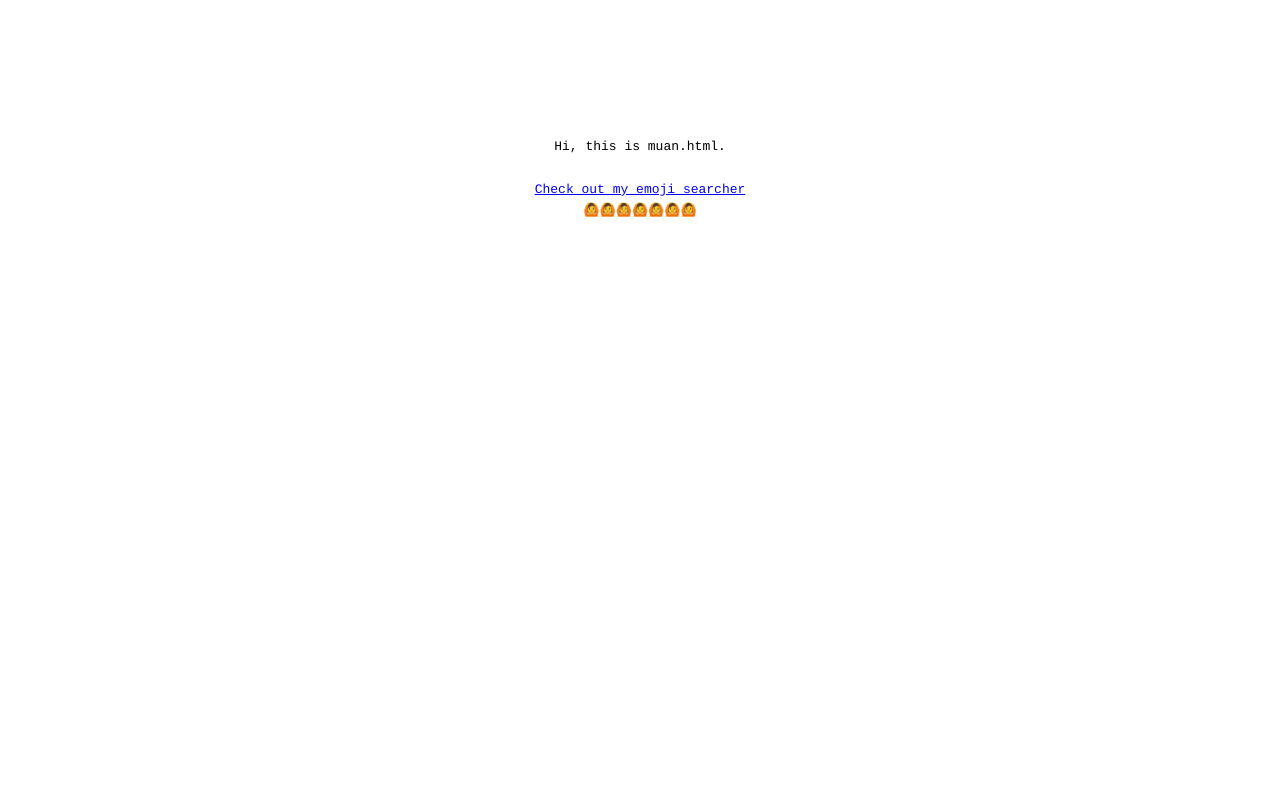
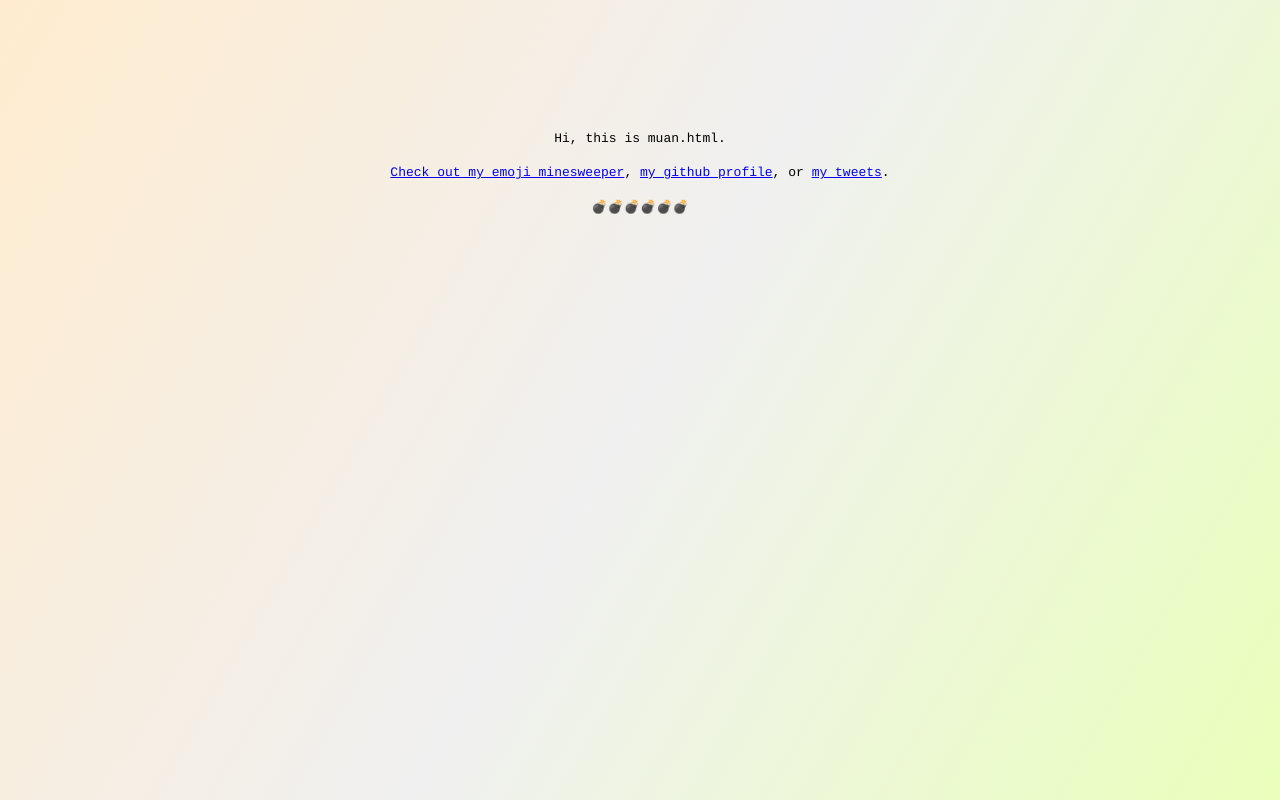
Before and after one commit to muan/hello-world, a plain HTML site: page muan.html in a window 1280 px wide. Drawn offline with Linux system fonts and the light colour scheme.

Commit message:
Add fun stuff to muan.html

```diff
--- a/muan.html
+++ b/muan.html
@@ -9,13 +9,33 @@
         text-align: center;
         font-size: 13px;
         line-height: 1.65em;
+        margin: 0;
+        background-image: linear-gradient(45deg, #f3ffd9, #ffe4e4, #fffce6);
+      }
+
+      body:before {
+        background-image: linear-gradient(300deg, #e9ffba, #f0f0f0, #ffeccf);
+        animation: you infinite alternate 1s;
+        content: '';
+        display: block;
+        position: absolute;
+        top: 0;
+        left: 0;
+        bottom: 0;
+        right: 0;
+        z-index: -1;
+      }
+
+      @keyframes you {
+        0% { opacity: 0; }
+        100% { opacity: 1; }
       }
     </style>
   </head>
 
   <body>
-    Hi, this is muan.html.<br><br>
-    <a href="http://emoji.muan.co">Check out my emoji searcher</a><br>
-    🙆🙆🙆🙆🙆🙆🙆
+    <p>Hi, this is muan.html.</p>
+    <p><a href="http://muan.co/emoji-minesweeper">Check out my emoji minesweeper</a>, <a href="https://github.com/muan">my github profile</a>, or <a href="https://twitter.com/muanchiou">my tweets</a>.</p>
+    <p>💣💣💣💣💣💣</p>
   </body>
 </html>
```
